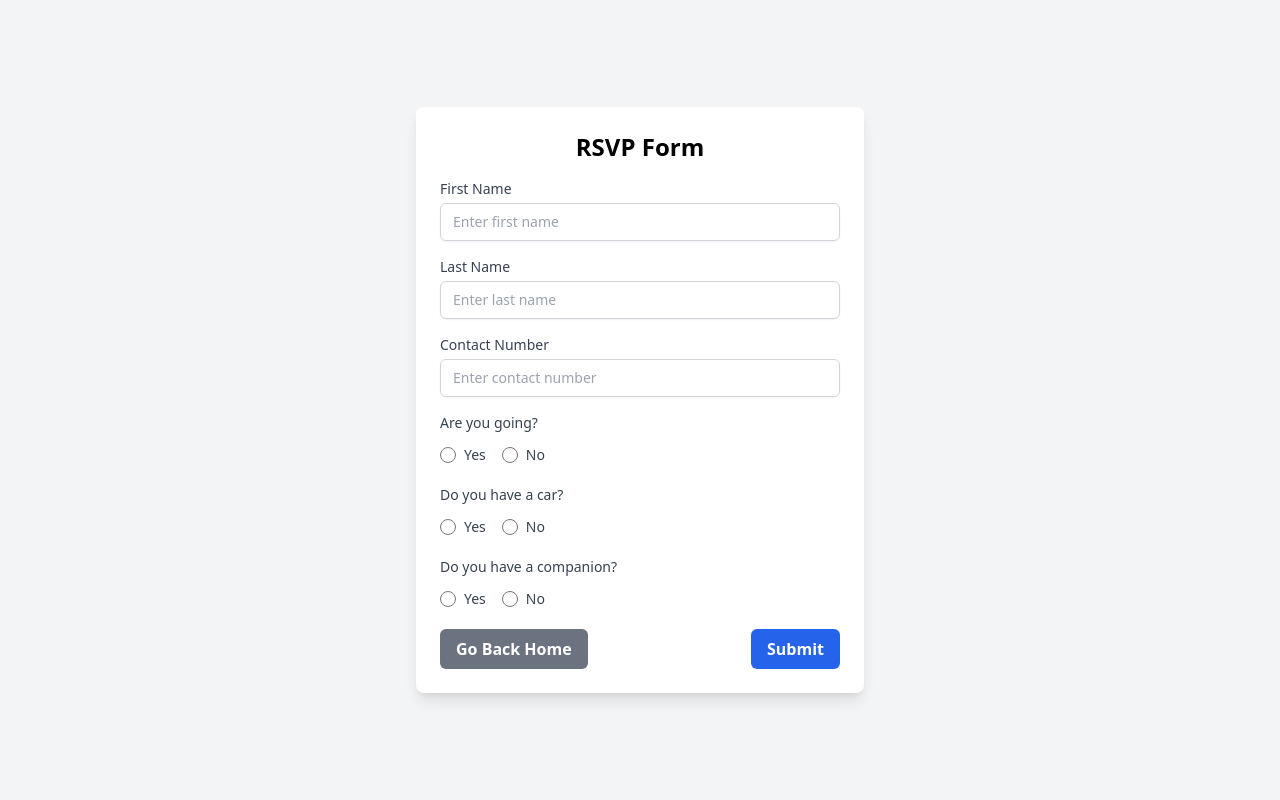
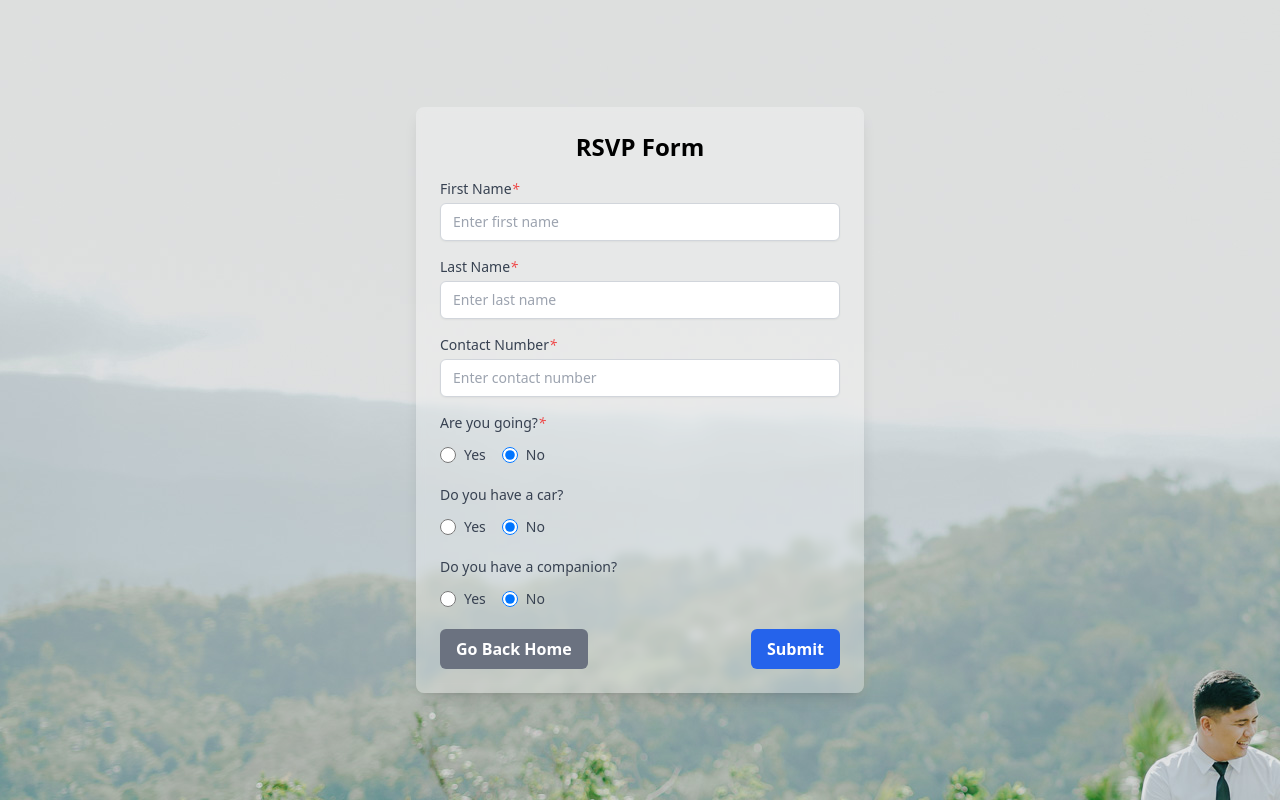
Before and after one commit to JKCHacking/rsvp_app, a Next.js app in the folder frontend/: page /rsvp in a window 1280 px wide. Built offline with nearby package versions, Linux system fonts and the light colour scheme; no server answers.

Commit message:
added image for rsvp. added input validation. added required in inputs. modified nginx config to include images path

```diff
--- a/frontend/app/rsvp/page.tsx
+++ b/frontend/app/rsvp/page.tsx
@@ -17,6 +17,8 @@ export default function RSVP() {
     const [going, setGoing] = useState(false);
     const [car, setCar] = useState(false);
     const [contactNumber, setContactNumber] = useState("");
+
+    const [missingFields, setMissingFields] = useState(false);
 
     const [toastMessage, setToastMessage] = useState("");
     const [toastType, setToastType] = useState<"success" | "error" | "info">("info");
@@ -40,6 +42,11 @@ export default function RSVP() {
             }
         }
 
+        if (firstName == "" || lastName == "" || contactNumber == ""){
+            setMissingFields(true);
+            return
+        }
+
         const res = await postVisitorApi(payload);
         if (res.status == 200) {
             console.log("Visitor registration successful!");
@@ -47,6 +54,7 @@ export default function RSVP() {
 
             setToastMessage(res.data.message);
             setToastType("success");
+            router.push("/rsvp");
         } else {
             console.log("Visitor registration failed!");
             console.log(res);
@@ -57,8 +65,11 @@ export default function RSVP() {
     }
 
     return (
-        <div className="flex items-center justify-center min-h-screen bg-gray-100">
-            <div className="bg-white p-6 rounded-lg shadow-lg max-w-md w-full space-y-4">
+        <div className="flex flex-col space-y-4 items-center justify-center min-h-screen shadow-lg" style={{ backgroundImage: "url('images/rsvp-image.jpg')" }}>
+            {missingFields && <div className="mt-2 rounded-xl bg-red-100 text-red-700 px-4 py-3 text-sm shadow-sm font-bold">
+                Please fill in all required fields (*).
+            </div>}
+            <div className="bg-white/30 backdrop-blur-sm p-6 rounded-lg shadow-lg max-w-md w-full space-y-4">
                 <h2 className="text-2xl font-bold text-center">RSVP Form</h2>
                 <Input
                     label="First Name"
@@ -85,6 +96,7 @@ export default function RSVP() {
                     label="Are you going?"
                     name="going"
                     onChange={setGoing}
+                    required
                 />
                 <YesNoRadio
                     label="Do you have a car?"
--- a/frontend/components/input.tsx
+++ b/frontend/components/input.tsx
@@ -9,15 +9,15 @@ interface InputProps {
     required?: boolean;
 }
 
-const Input: React.FC<InputProps> = ({ label, value, placeHolder, error, onChange, required = true }) => {
+const Input: React.FC<InputProps> = ({ label, value, placeHolder, error, onChange, required = false }) => {
     const handleChange = (e: React.ChangeEvent<HTMLInputElement>) => {
         onChange(e.target.value);
     }
 
     return (
         <div className="w-full">
-            <label className="block text-sm font-medium text-gray-700 mb-1">
-                {label}
+            <label className="block text-sm font-medium text-gray-700 mb-1 gap-2">
+                {label}{required && (<label className="italic text-red-500">*</label>)}
             </label>
             <input
                 className={`w-full rounded-md border px-3 py-2 text-sm shadow-sm focus:outline-none focus:ring-2 focus:ring-blue-500 focus:border-blue-500
--- a/frontend/components/yesnoradio.tsx
+++ b/frontend/components/yesnoradio.tsx
@@ -5,13 +5,14 @@ interface YesNoRadioProps {
   name: string;
   value?: string;
   onChange?: (value: boolean) => void;
+  required?: boolean;
 }
 
-const YesNoRadio: React.FC<YesNoRadioProps> = ({ label, name, value, onChange }) => {
+const YesNoRadio: React.FC<YesNoRadioProps> = ({ label, name, value, onChange, required = false }) => {
   const yes = "Yes";
   const no = "No";
 
-  const [selected, setSelected] = useState<string>(value || "");
+  const [selected, setSelected] = useState<string>(no || "");
 
   const handleChange = (newValue: string) => {
     setSelected(newValue);
@@ -22,7 +23,9 @@ const YesNoRadio: React.FC<YesNoRadioProps> = ({ label, name, value, onChange })
 
   return (
     <div className="flex flex-col gap-2">
-      <label className="text-sm font-medium text-gray-700 mb-1">{label}</label>
+      <label className="text-sm font-medium text-gray-700 mb-1">
+        {label}{required && (<label className="italic text-red-500">*</label>)}
+      </label>
       <div className="flex items-center gap-4">
         <label className="flex items-center gap-2 cursor-pointer text-sm font-medium text-gray-700 mb-1">
           <input
```
Also changed, not shown: frontend/public/images/rsvp-image.jpg (added), 1 other file (tests, documents, lock files or other folders).
